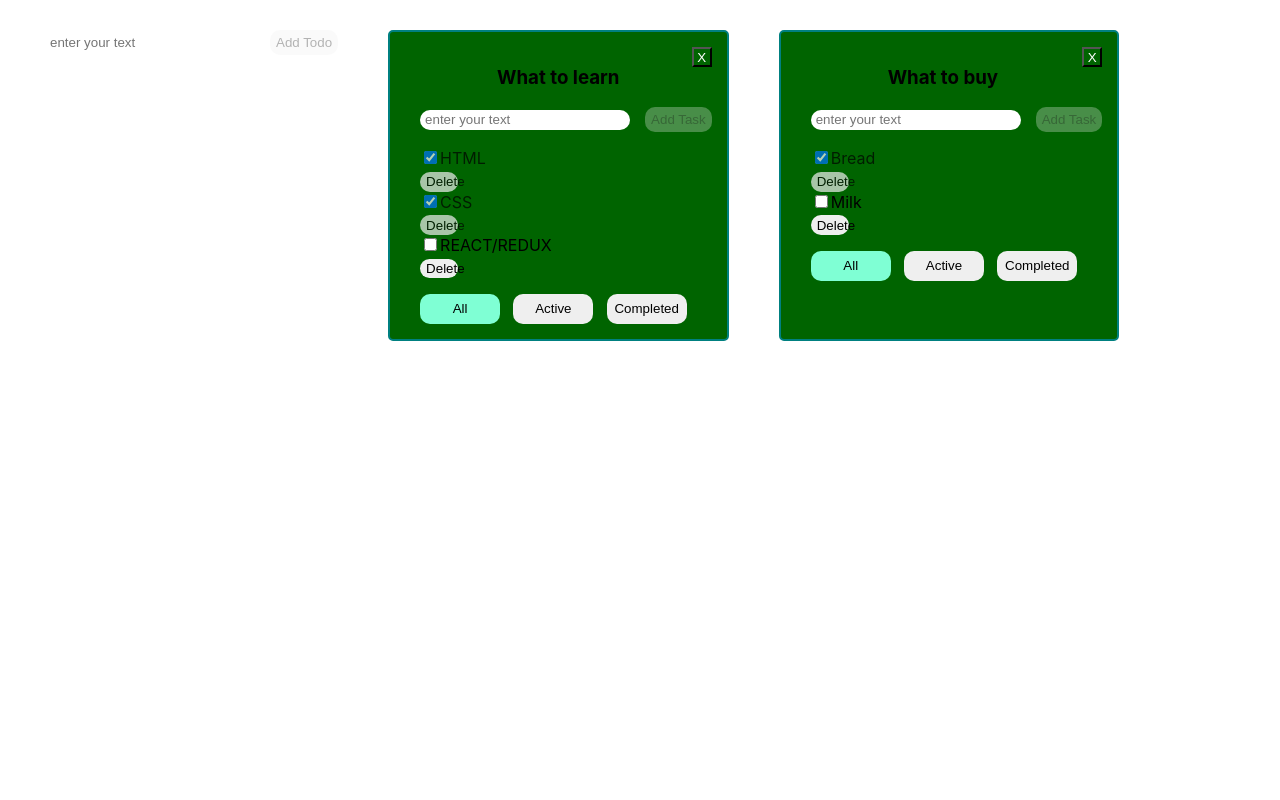
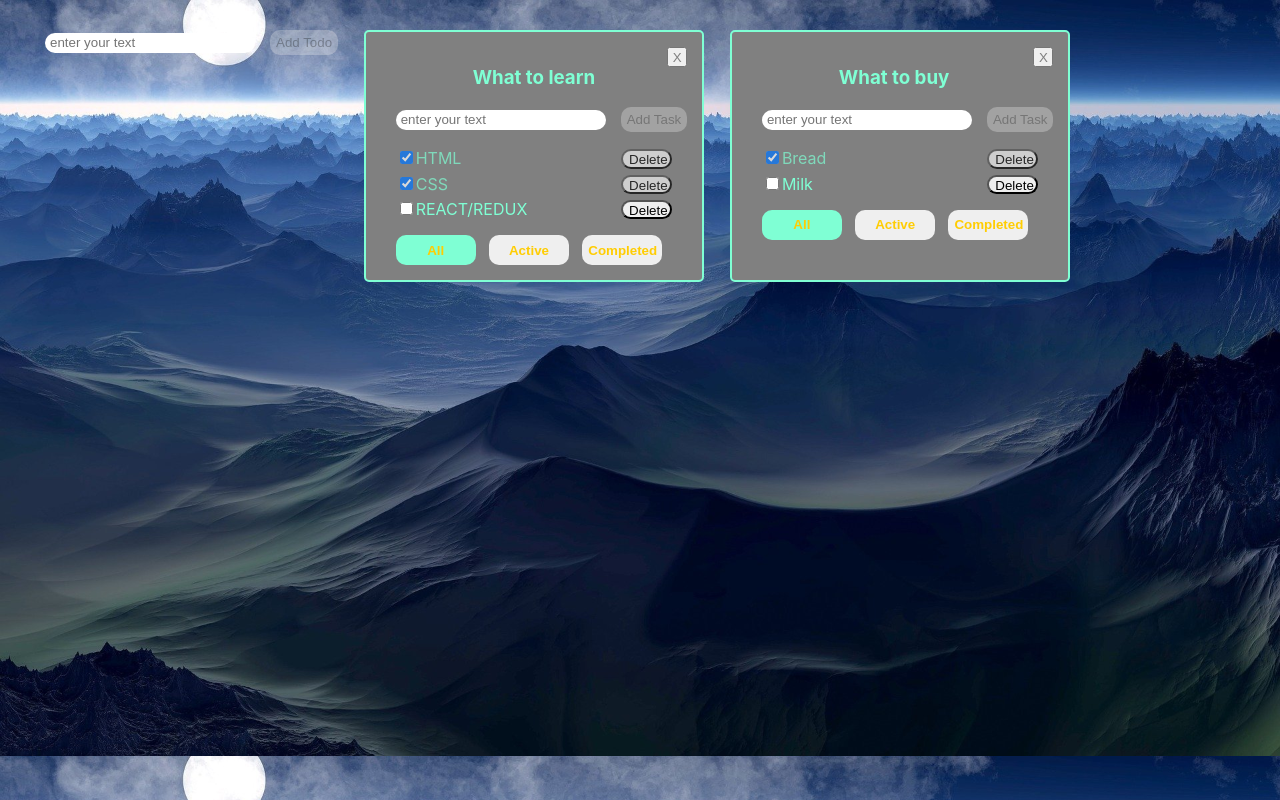
Before and after one commit to hunzah/Todo-List, a React (Create React App) app: page / in a window 1280 px wide. Built offline with nearby package versions, Linux system fonts and the light colour scheme.

Commit message:
add module styles

```diff
--- a/package.json
+++ b/package.json
@@ -11,6 +11,7 @@
     "@types/react": "^18.0.23",
     "@types/react-dom": "^18.0.7",
     "@types/uuid": "^9.0.1",
+    "deploy": "^1.0.3",
     "react": "^18.2.0",
     "react-dom": "^18.2.0",
     "react-scripts": "5.0.1",
--- a/src/AddItemForm/AddItem.module.css
+++ b/src/AddItemForm/AddItem.module.css
@@ -0,0 +1,21 @@
+.inpBtn input {
+
+    padding: 0 5px;
+    width: 200px;
+    height: 20px;
+    border-radius: 20px;
+    border: white;
+    margin: 0 15px;
+}
+
+.inpBtn button {
+    height: 25px;
+    border: white;
+    border-radius: 10px;
+
+}
+
+
+.errorMessage {
+    color: #d01111;
+}
--- a/src/AddItemForm/AddItemForm.tsx
+++ b/src/AddItemForm/AddItemForm.tsx
@@ -1,4 +1,5 @@
 import React, {ChangeEvent, KeyboardEvent, useState} from 'react';
+import s from './AddItem.module.css'
 
 type AddItemFormPropsType = {
     addItem: (title: string) => void
@@ -28,35 +29,35 @@ export function AddItemForm (props:AddItemFormPropsType) {
                         setNewItemTitle('')
                         setError(null)
                     }
-
                 }
             }
 
 
     const onClickHandler = () => {
         if (newItemTitle.trim() === '') {
-            setError('Title is required')
+            // setError('Title is required')
+            setError('Введите текст')
         } else {
             props.addItem(newItemTitle.trim())
             setNewItemTitle('')
         }
     }
 
-    const titleTooLongWarning = newItemTitle.trim().length > 15 && <div>title should be shorter</div>
+    const titleTooLongWarning = newItemTitle.trim().length > 15 && <div className={s.errorMessage}>title should be shorter</div>
     return (
-        <div className={'inp-btn'}>
+        <div className={s.inpBtn}>
             <input placeholder={'enter your text'}
                    value={newItemTitle}
                    onChange={onNewTitleChangeHandler}
                    onKeyDown={onKeyPressHandler}
-                   className={error ? 'error' : ''}/>
+                   className={error ? s.error : ''}/>
             <button
                 disabled={isAddTaskNotPossible}
                 onClick={() => {
                     onClickHandler()
                 }}>{props.titleForButtons}
             </button>
-            {error && <div className={'error-message'}>{error}</div>}
+            {error && <div className={s.errorMessage}>{error}</div>}
             {titleTooLongWarning}
         </div>
     )
--- a/src/App.css
+++ /dev/null
@@ -1,118 +0,0 @@
-.App {
-    padding: 30px;
-    display: flex;
-}
-
-.App > div {
-    margin-right: 50px;
-}
-
-.todolist {
-    border: 2px solid teal;
-    background-color: darkgreen;
-    border-radius: 5px;
-    padding: 15px;
-}
-
-
-.error {
-    border: #de0101 1px solid;
-}
-
-.error-message {
-    color: #d01111;
-}
-
-.active-filter {
-    background-color: aquamarine;
-}
-
-.is-done {
-    opacity: 0.7;
-}
-
-ul {
-    list-style: none;
-    padding: 0 15px
-}
-
-li {
-    display: flex;
-    justify-content: space-between;
-    flex-direction: column;
-    gap: 2px;
-}
-
-li button {
-    /*display: flex;*/
-    /*justify-content:flex-end;*/
-    width: 3vw;
-    height: 1.5vw;
-    border: white;
-    border-radius: 10px;
-}
-
-.checkbox-title {
-
-}
-
-.btns {
-    display: flex;
-    justify-content: space-between;
-    margin: 0 15px;
-}
-
-.btns button {
-    width: 80px;
-    height: 30px;
-    border: white;
-    border-radius: 10px;
-    margin-right: 10px;
-}
-
-h3 {
-    display: flex;
-    justify-content: center;
-}
-
-.inp-btn input {
-
-    padding: 0 5px;
-    width: 200px;
-    height: 20px;
-    border-radius: 20px;
-    border: white;
-    margin: 0 15px;
-}
-
-.inp-btn button {
-    height: 25px;
-    border: white;
-    border-radius: 10px;
-}
-
-.input {
-    padding: 0 5px;
-    font-size: 12px;
-    width: 150px;
-    height: 20px;
-    border-radius: 20px;
-    border: white;
-    /*margin: 0 15px;*/
-}
-
-.closeButtonAndTitle {
-    display: flex;
-    justify-content: space-between;
-    padding-left: 30%;
-}
-
-.closeButton {
-    display: flex;
-    justify-content: center;
-    background-color: darkgreen;
-    color: white;
-    height: 20px;
-    width: 20px;
-
-}
--- /dev/null
+++ b/src/App.module.css
@@ -0,0 +1,22 @@
+.App {
+    padding: 30px;
+    display: flex;
+
+}
+
+.App > div {
+    margin-right: 2vw;
+}
+
+
+
+
+
+
+
+
+
+h3 {
+    display: flex;
+    justify-content: center;
+}
--- a/src/App.tsx
+++ b/src/App.tsx
@@ -1,5 +1,5 @@
 import React, {FC, useState} from 'react';
-import './App.css';
+import s from './App.module.css';
 import TodoList, {TaskType} from './TodoList/TodoList';
 import {v1} from 'uuid';
 import {AddItemForm} from './AddItemForm/AddItemForm';
@@ -43,7 +43,7 @@ function App() {
         }
     )
 
-    // Wor With Tasks
+    // Work With Tasks
     function removeTask(id: string, todoListId: string) {
         const tasks = tasksObj[todoListId]
         tasksObj[todoListId] = tasks.filter(t => t.id !== id)
@@ -54,11 +54,14 @@ function App() {
 
     function addTasks(todoListId: string, title: string) {
 
+        const newTask: TaskType = {id: v1(), title: title, isDone: false};
+
         const tasks = tasksObj[todoListId]
-        const newTask = {id: v1(), title: title, isDone: false};
         tasksObj[todoListId] = [...tasks, newTask]
         setTasksObj({...tasksObj})
     }
+
+
 
 
     function changeStatus(taskId: string, isDone: boolean, todoListId: string) {
@@ -114,7 +117,7 @@ function App() {
     }
 
     return (
-        <div className="App">
+        <div className={s.App}>
             <AddItemForm addItem={addTodoList} titleForButtons={'Add Todo'}/>
             {
                 todoLists.map((tl) => {
@@ -142,6 +145,7 @@ function App() {
                         removeTodoList={removeTodoList}
                         changeTodoListTitle={changeTodoListTitle}
                     />
+
                 })
             }
 
--- a/src/EditableSpan/EditableSpan.module.css
+++ b/src/EditableSpan/EditableSpan.module.css
@@ -0,0 +1,9 @@
+.input {
+    padding: 0 5px;
+    font-size: 12px;
+    width: 150px;
+    height: 20px;
+    border-radius: 20px;
+    border: white;
+    /*margin: 0 15px;*/
+}
--- a/src/EditableSpan/EditableSpan.tsx
+++ b/src/EditableSpan/EditableSpan.tsx
@@ -1,5 +1,5 @@
 import React, {ChangeEvent, KeyboardEvent, useState} from 'react';
-import '../App.css'
+import s from './EditableSpan.module.css'
 
 export type EditableSpan = {
     title: string
@@ -27,7 +27,7 @@ export function EditableSpan(props:EditableSpan) {
     };
 
     return editeMode? <input
-        className='input'
+        className={s.input}
         value={title}
         onChange={onChangeHandler}
         onBlur={activateViewMode}
--- a/src/TodoList/TodoList.module.css
+++ b/src/TodoList/TodoList.module.css
@@ -0,0 +1,77 @@
+.todolist {
+    border: 2px solid aquamarine;
+    border-radius: 5px;
+    padding: 15px;
+    background-color: grey;
+}
+
+
+.closeButtonAndTitle {
+    display: flex;
+    justify-content: space-between;
+    padding-left: 30%;
+}
+
+.closeButton {
+    display: flex;
+    justify-content: center;
+    color: gray;
+    height: 20px;
+    width: 20px;
+
+}
+
+
+ul {
+    list-style: none;
+    padding: 0 15px
+}
+
+li {
+    display: flex;
+    justify-content: space-between;
+    flex-direction: row;
+    margin-top: 5px;
+}
+
+li button{
+    width: 4vw;
+    height: 1.5vw;
+    border-radius: 10px;
+    cursor: pointer;
+
+}
+
+.isDone {
+    opacity: 0.7;
+}
+
+.checkbox {
+    cursor: pointer;
+
+}
+
+
+.filterButtons {
+    display: flex;
+    justify-content: space-between;
+    margin: 0 15px;
+
+
+}
+
+.filterButtons button {
+    width: 80px;
+    height: 30px;
+
+    border: white;
+    border-radius: 10px;
+    margin-right: 10px;
+    cursor: pointer;
+    color: #ffcd03;
+    font-weight: bold;
+}
+
+.activeFilter {
+    background-color: aquamarine;
+}
--- a/src/TodoList/TodoList.tsx
+++ b/src/TodoList/TodoList.tsx
@@ -1,7 +1,8 @@
 import React, {ChangeEvent} from 'react';
 import {FilterValueType} from '../App';
+import s from './TodoList.module.css'
 import {AddItemForm} from '../AddItemForm/AddItemForm';
-import {EditableSpan, EditableSpan} from '../EditableSpan/EditableSpan';
+import {EditableSpan} from '../EditableSpan/EditableSpan';
 
 
 type TodoListPropsType = {
@@ -45,11 +46,11 @@ const addItem = (title:string) => {
 }
 
     return (
-        <div className="todolist">
+        <div className={s.todolist}>
 
-            <div className="closeButtonAndTitle">
+            <div className={s.closeButtonAndTitle}>
                 <h3> <EditableSpan title={props.title} onChangeTitleHandler={changeTodoListTitle}/></h3>
-                <button className="closeButton" onClick={removeTodoListHandler}>X</button>
+                <button className={s.closeButton} onClick={removeTodoListHandler}>X</button>
             </div>
             <AddItemForm addItem={addItem} titleForButtons={'Add Task'}/>
             <ul>
@@ -68,12 +69,12 @@ const addItem = (title:string) => {
 
 
                         return (
-                            <li className={t.isDone ? 'is-done' : ''} key={t.id}>
-                                <div className={'checkbox-title'}><input type="checkbox" onChange={onChangeCheckBoxHandler}
+                            <li className={t.isDone ? s.isDone : ''} key={t.id}>
+                                <div className={s.checkboxTitle}><input className={s.checkbox} type="checkbox" onChange={onChangeCheckBoxHandler}
                                                                          checked={t.isDone}/>
                                     <EditableSpan title={t.title} onChangeTitleHandler = {onChangeTitleHandler}/>
                                 </div>
-                                <div className='buttons'>
+                                <div className={s.deleteButtons}>
                                     <button
                                         onClick={onClickRemoveHandler}>Delete
                                     </button>
@@ -83,13 +84,13 @@ const addItem = (title:string) => {
                     })}
 
             </ul>
-            <div className={'btns'}>
-                <button className={props.filter === 'all' ? 'active-filter' : ''} onClick={onClickAllHandler}>All
+            <div className={s.filterButtons}>
+                <button className={props.filter === 'all' ? s.activeFilter : ''} onClick={onClickAllHandler}>All
                 </button>
-                <button className={props.filter === 'active' ? 'active-filter' : ''}
+                <button className={props.filter === 'active' ? s.activeFilter : ''}
                         onClick={onClickActiveHandler}>Active
                 </button>
-                <button className={props.filter === 'completed' ? 'active-filter' : ''}
+                <button className={props.filter === 'completed' ? s.activeFilter : ''}
                         onClick={onClickCompletedHandler}>Completed
                 </button>
             </div>
--- a/src/index.css
+++ b/src/index.module.css
@@ -5,6 +5,9 @@ body {
     sans-serif;
   -webkit-font-smoothing: antialiased;
   -moz-osx-font-smoothing: grayscale;
+  background-image: url('../public/imgs for background/planet-bg.jpg');
+  background-size: 100%;
+  color: aquamarine;
 }
 
 code {
--- a/src/index.tsx
+++ b/src/index.tsx
@@ -1,6 +1,6 @@
 import React from 'react';
 import ReactDOM from 'react-dom/client';
-import './index.css';
+import './index.module.css';
 import App from './App';
 
 
```
Also changed, not shown: public/imgs for background/planet-bg.jpg (added), 1 other file (tests, documents, lock files or other folders).
